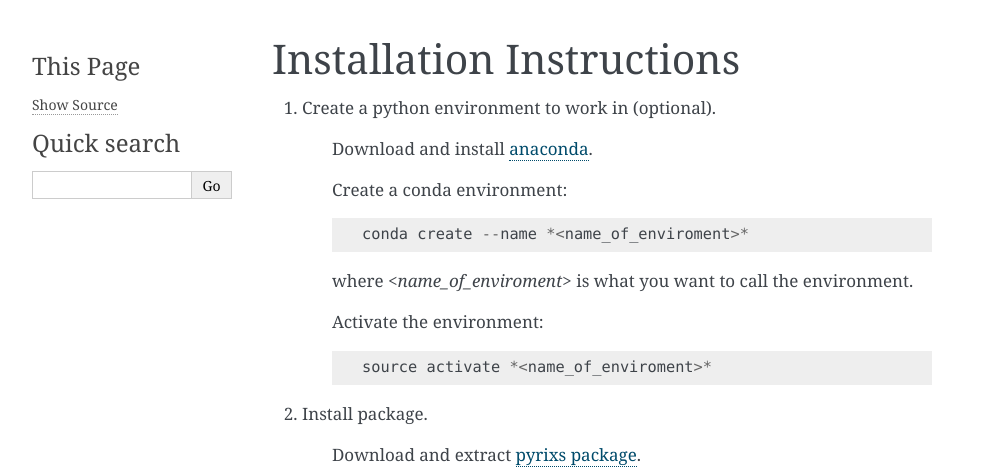
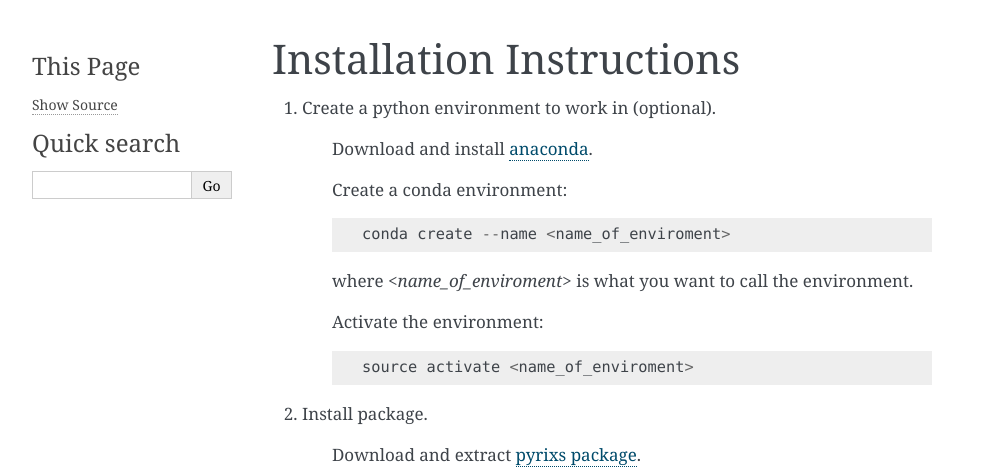
Before and after one commit to mpmdean/pyrixs, a Sphinx documentation site: the page built from doc/source/install.rst, in a window 1280 px wide. Shown: the top 469 px of the page, without its empty margins (148-1140 px from the left). Built offline with Sphinx 7.4.7, drawn with Linux system fonts in a browser that asks for light colours.

```diff
--- a/README.rst
+++ b/README.rst
@@ -13,8 +13,8 @@ Installation Instructions
 
     Create a conda environment:
     ::
-        conda create --name *<name_of_enviroment>*
-    where *<name_of_enviroment>* is what you want to call the environment.
+        conda create --name <name_of_enviroment>
+    where <name_of_enviroment> is what you want to call the environment.
 
     Activate the environment:
     ::
--- a/doc/source/install.rst
+++ b/doc/source/install.rst
@@ -8,12 +8,12 @@ Installation Instructions
 
     Create a conda environment:
     ::
-        conda create --name *<name_of_enviroment>*
+        conda create --name <name_of_enviroment>
     where *<name_of_enviroment>* is what you want to call the environment.
 
     Activate the environment:
     ::
-        source activate *<name_of_enviroment>*
+        source activate <name_of_enviroment>
 
 2. Install package.
 
```
